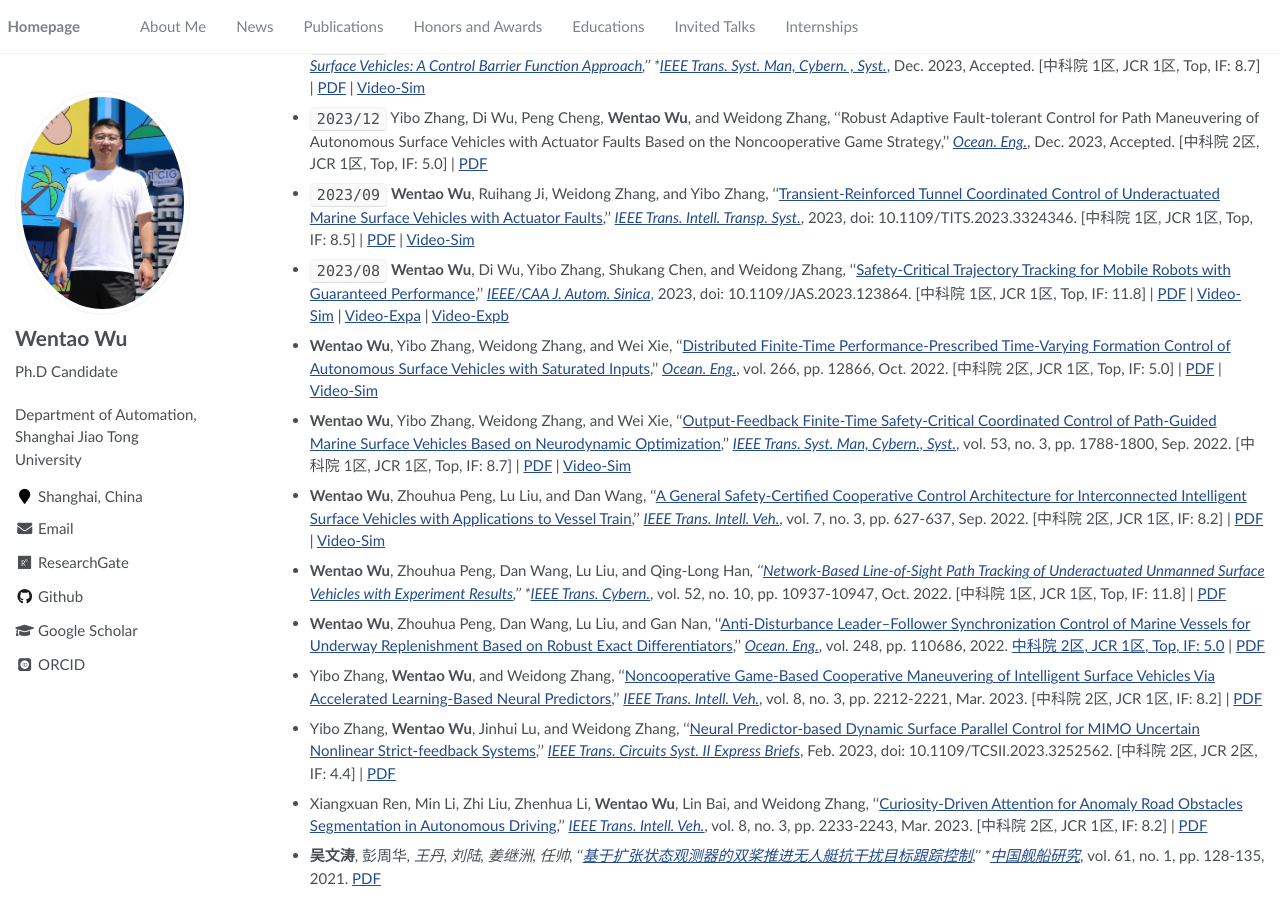
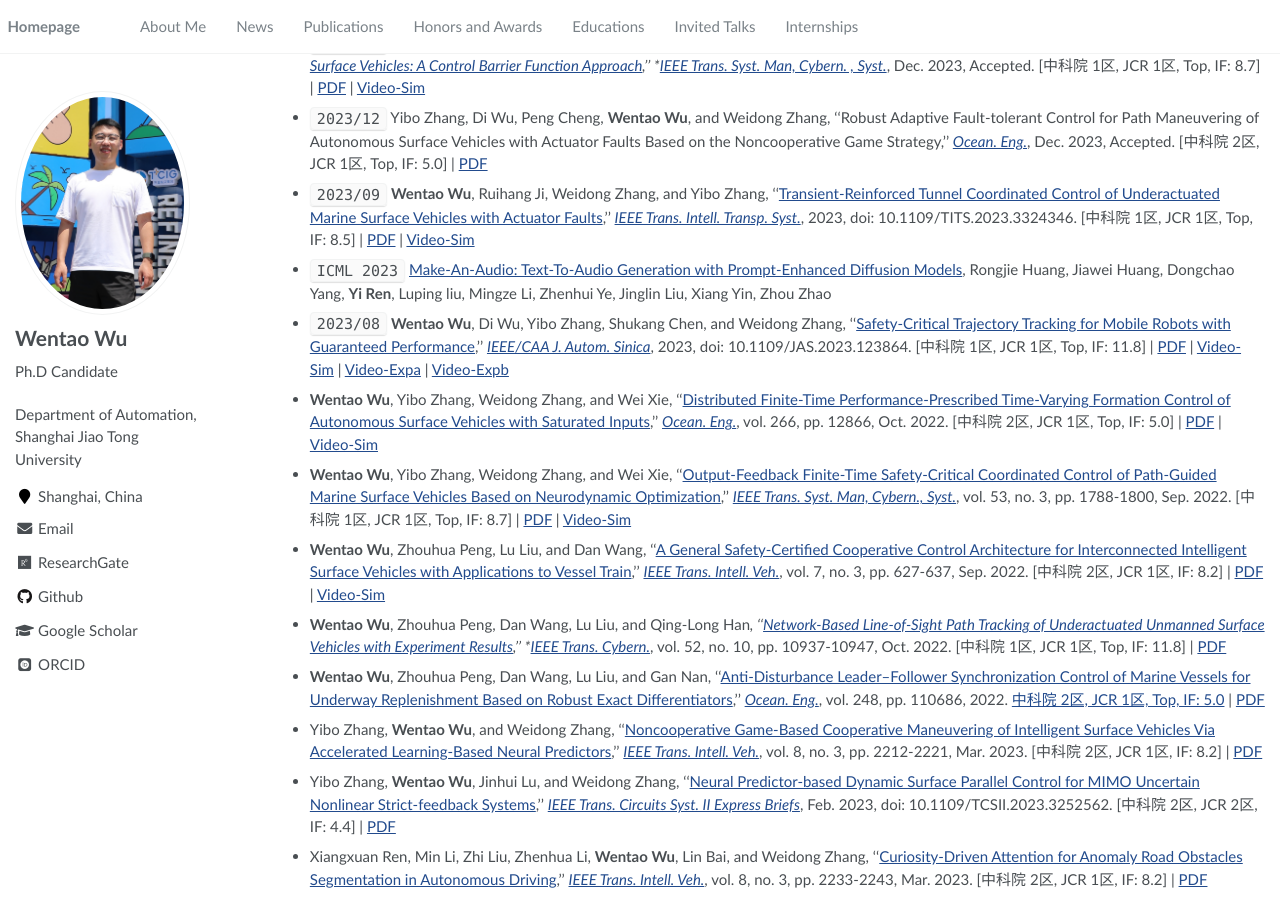
Before and after one commit to wwtsjtu/wwt.github.io, a Jekyll site: the page built from _pages/about.md, in a window 1280 px wide and 900 px high, scrolled down 3633 px. Built offline with Jekyll 4.4.1, drawn with Linux system fonts in a browser that asks for light colours; some web fonts are replaced.

Commit message:
Update about.md

```diff
--- a/_pages/about.md
+++ b/_pages/about.md
@@ -148,6 +148,8 @@ My research interest includes neural machine translation and computer vision. I
 
 - ``2023/09`` **Wentao Wu**, Ruihang Ji, Weidong Zhang, and Yibo Zhang, ''[Transient-Reinforced Tunnel Coordinated Control of Underactuated Marine Surface Vehicles with Actuator Faults](https://ieeexplore.ieee.org/document/10292769),'' *[IEEE Trans. Intell. Transp. Syst.](https://ieeexplore.ieee.org/xpl/RecentIssue.jsp?punumber=6979)*, 2023, doi: 10.1109/TITS.2023.3324346. [中科院 1区, JCR 1区, Top, IF: 8.5] \| [PDF](/assets/papers/SCI/WuWentao-2023-IEEE-TITS.pdf) \| [Video-Sim](/assets/Video/Video-Sim/WuWentao-2023-IEEE-TITS.mp4)
 
+- ``ICML 2023`` [Make-An-Audio: Text-To-Audio Generation with Prompt-Enhanced Diffusion Models](https://text-to-audio.github.io/paper.pdf), Rongjie Huang, Jiawei Huang, Dongchao Yang, **Yi Ren**, Luping liu, Mingze Li, Zhenhui Ye, Jinglin Liu, Xiang Yin, Zhou Zhao
+
 - ``2023/08`` **Wentao Wu**, Di Wu, Yibo Zhang, Shukang Chen, and Weidong Zhang, ''[Safety-Critical Trajectory Tracking for Mobile Robots with Guaranteed Performance](/assets/papers/SCI/WuWentao-2023-IEEE-JAS.pdf),'' *[IEEE/CAA J. Autom. Sinica](https://ieeexplore.ieee.org/xpl/RecentIssue.jsp?punumber=6570654)*, 2023, doi: 10.1109/JAS.2023.123864. [中科院 1区, JCR 1区, Top, IF: 11.8] \| [PDF](/assets/papers/SCI/WuWentao-2023-IEEE-JAS.pdf) \| [Video-Sim](/assets/Video/Video-Sim/WuWentao-2023-IEEE-JAS.mp4) \| [Video-Expa](/assets/Video/Video-Exp/WuWentao-2023-IEEE-JASa.mp4) \| [Video-Expb](/assets/Video/Video-Exp/WuWentao-2023-IEEE-JASb.mp4)
 
 - **Wentao Wu**, Yibo Zhang, Weidong Zhang, and Wei Xie, ''[Distributed Finite-Time Performance-Prescribed Time-Varying Formation Control of Autonomous Surface Vehicles with Saturated Inputs](https://www.sciencedirect.com/science/article/abs/pii/S0029801822021497),'' *[Ocean. Eng.](https://www.sciencedirect.com/journal/ocean-engineering)*, vol. 266, pp. 12866, Oct. 2022. [中科院 2区, JCR 1区, Top, IF: 5.0] \| [PDF](/assets/papers/SCI/WuWentao-2022-OEb.pdf) \| [Video-Sim](/assets/Video/Video-Sim/WuWentao-2022-OEb.mp4)
```
